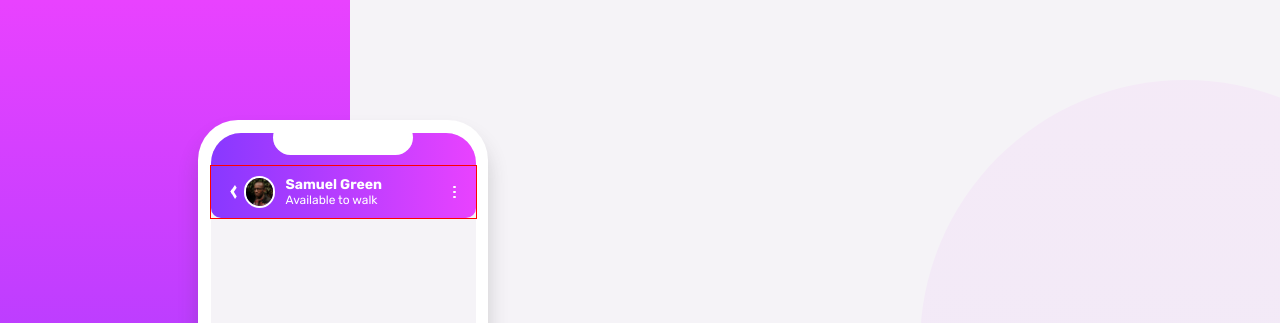
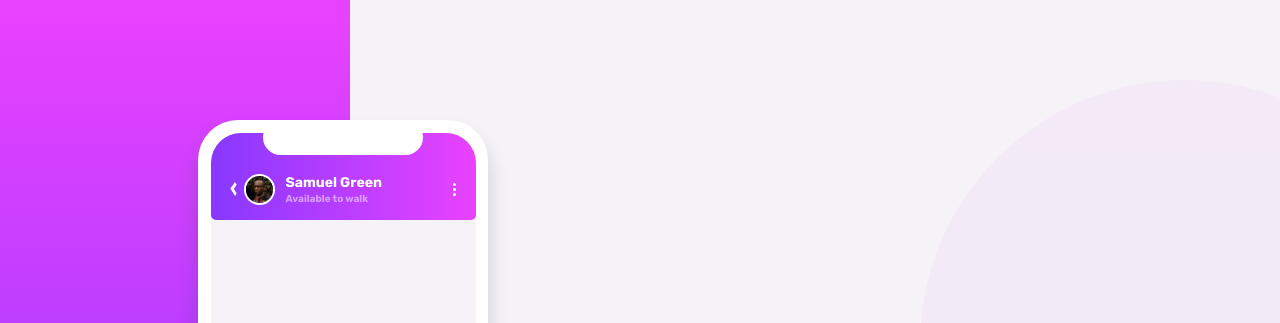
Before and after one commit to ConradMcGrifter/app-illustration, a plain HTML site: page index.html in a window 1280 px wide. Shown: the top 323 px of the page. Drawn offline with Linux system fonts and the light colour scheme.

Commit message:
more heading work
working on positioning the elements as close to the design as possible

```diff
--- a/index.html
+++ b/index.html
@@ -32,7 +32,7 @@
                                 />
                                 <div class="header__name--wrap">
                                     <h2 class="name__h2">Samuel Green</h2>
-                                    <p class="name__p">Available to walk</p>
+                                    <h3 class="name__h3">Available to walk</h3>
                                 </div>
 
                                 <ul class="header__dots">
--- a/styles/layout/_phone.scss
+++ b/styles/layout/_phone.scss
@@ -11,9 +11,9 @@
         z-index: 1;
         background: white;
         border-radius: 999px;
-        width: 14rem;
+        width: 16rem;
         height: 3.5rem;
-        right: 7.5rem;
+        right: 6.5rem;
     }
 
     .phone__content--wrap {
@@ -27,20 +27,18 @@
         left: 1.25rem;
 
         .content__header {
-            height: 8.5rem;
+            height: 8.75rem;
             width: 100%;
-            border-radius: $border-radius $border-radius 1rem 1rem;
+            border-radius: $border-radius $border-radius 0.5rem 0.5rem;
             @include linearGradientToLeft;
             display: flex;
             align-items: flex-end;
 
             .header--wrap {
-                outline: solid red 1px;
-                // height: 100%;
                 width: 100%;
                 display: flex;
                 align-items: center;
-                padding: 1rem 2rem;
+                padding: 1.5rem 2rem;
 
                 .arrow {
                     border: solid rgb(255, 255, 255);
@@ -66,9 +64,11 @@
                         color: white;
                     }
 
-                    .name__p {
-                        font-size: 1.2rem;
+                    .name__h3 {
+                        font-size: 1rem;
                         color: white;
+                        margin-top: 0.25rem;
+                        color: color(text--sub-heaing);
                     }
                 }
 
```
Also changed, not shown: css/main.css, 1 other file.
